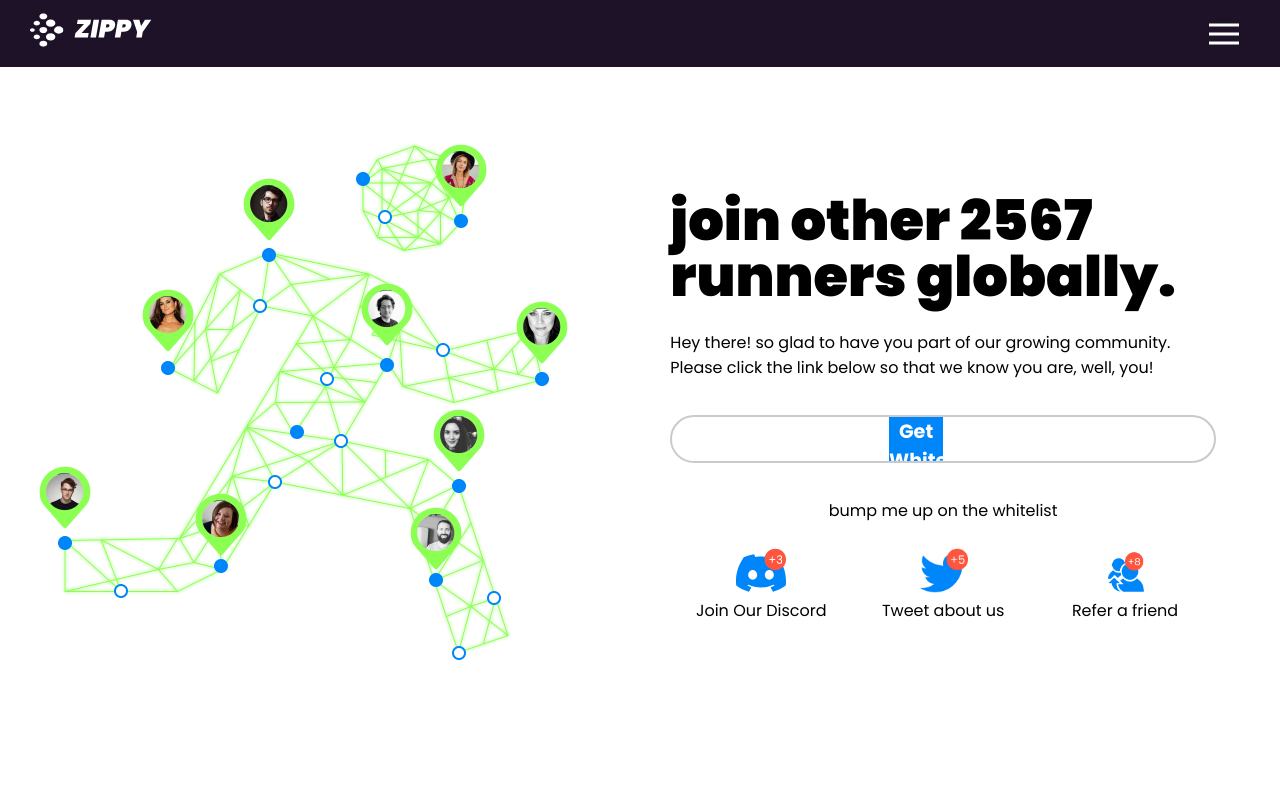
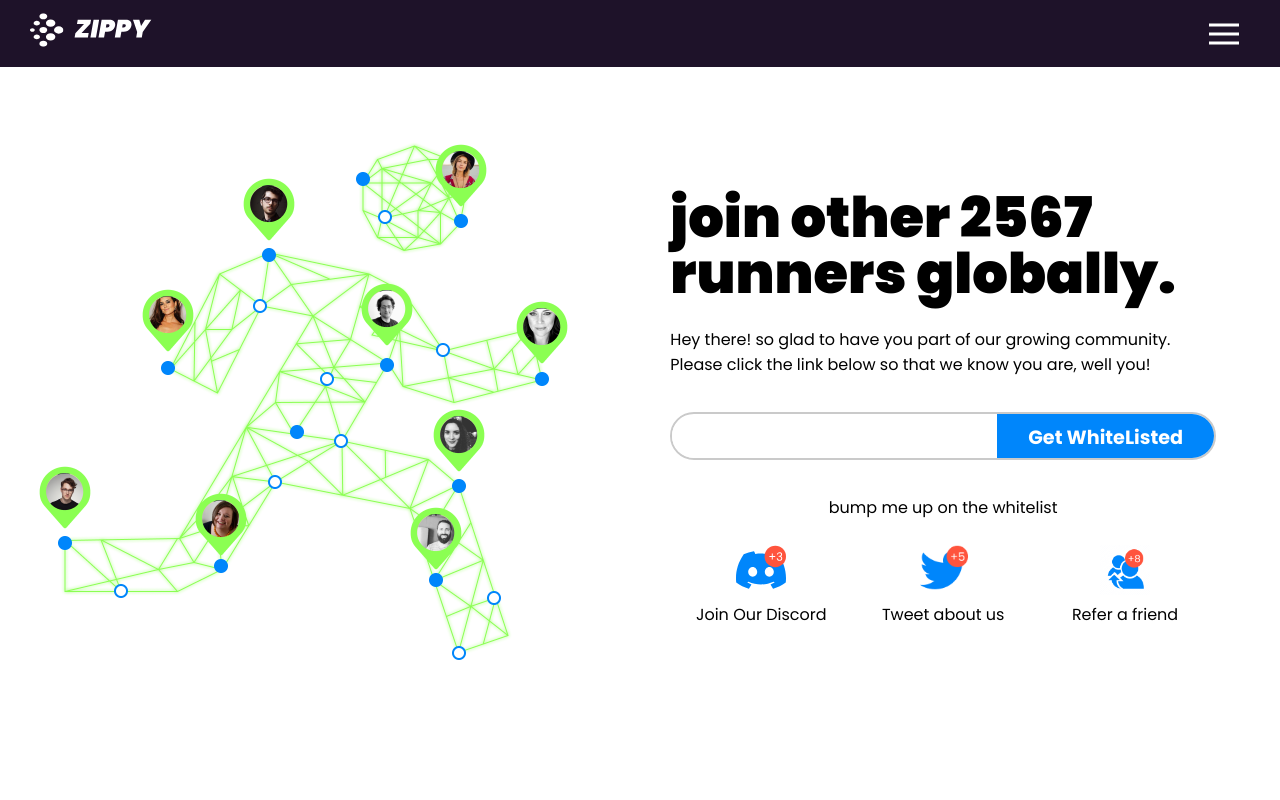
Before and after one commit to lorem-ipsummm/zippy.fit-main, a React (Create React App) app: page /Whitelist in a window 1280 px wide. Shown: the top 800 px of the page. Built offline with nearby package versions, Linux system fonts and the light colour scheme.

Commit message:
Changes - 23/06/2022

```diff
--- a/src/sections/About.js
+++ b/src/sections/About.js
@@ -67,7 +67,7 @@ function Lastsecond() {
                 <br />
                 <span>Advisor & Investor </span>
               </div>
-              <a href="https://www.linkedin.com/in/sunnymakroo/" target="_blank"><img height={30} src="linkedin.png"></img></a>
+              <a href="https://www.linkedin.com/in/ravi-reddy-investor/" target="_blank"><img height={30} src="linkedin.png"></img></a>
             </div>
           </div>
 
@@ -87,7 +87,7 @@ function Lastsecond() {
                 <br />
                 <span>Advisor</span>
               </div>
-              <a href="https://www.linkedin.com/in/sunnymakroo/" target="_blank"><img height={30} src="linkedin.png"></img></a>
+              <a href="https://www.linkedin.com/in/dr-satish-prasad-rath-abb3404b/" target="_blank"><img height={30} src="linkedin.png"></img></a>
             </div>
           </div>
         </div>
--- a/src/sections/Sixth.js
+++ b/src/sections/Sixth.js
@@ -1,6 +1,5 @@
 import React, { useState } from 'react';
 import "./sixth.css";
-import "./Whitelist.css";
 function Sixth() {
   const [indoor, setindoor] = useState(true)
   const inorout = indoor ? (<>
@@ -112,22 +111,22 @@ function Sixth() {
             modal.style.display = "none";
           }} class="close">&times;</span>
           <img className='refer' src='whitelist.png' alt=''>
-          </img><br/><br/>
+          </img><br /><br />
           <p>Spread the word.</p>
-          <br/>
+          <br />
           <div>
             Your 3 months subscription is on us. When you refer your friend - you get
             additional 1 month complimentary and your friend gets 3 months.
             thanks to you!
-          </div> <br/>
+          </div> <br />
           {/* <button onClick={() => {
             window.location.assign("mailto:sunny@zippy.fit");
           }} className='btn add'> Write To Us</button> */}
           {/* <p>Get your club enlisted</p> */}
-          <form method='POST' className='whitelist-info'>
-        <input type="text" name= "email" placeholder='adam.smith@example.com' required/>
-        <button type='submit'> Add friend </button>
-    </form>
+          <form method='POST'>
+            <input className="inp" type="text" name="email" placeholder='adam.smith@example.com' required />
+            <br/><button className='btn2' type='submit'> Add friend </button>
+          </form>
         </div>
 
       </div>
--- a/src/sections/WhiteList.js
+++ b/src/sections/WhiteList.js
@@ -73,15 +73,17 @@ useEffect(()=>{
     </div>
     <span>
         <br/>Hey there! so glad to have you part of our growing community.
-        Please click the link below so that we know you are, well, you!</span> <br/>
+        Please click the link below so that we know you are, well you!</span> <br/>
     <form method='POST'>
         <input type="text" name= "email" placeholder='adam.smith@example.com'
         value={user.email}
         onChange={getUserData}
         autoComplete='off'
         required/>
-        <button type='submit' onClick={postData}> Get WhiteListed </button>
+        <button type='submit' onClick={postData}> Get WhiteListed</button>
     </form>
+
+
     <div className='whitelist-icons'>
         <br/>
         <span>
@@ -90,14 +92,17 @@ useEffect(()=>{
         <br/>
         <div className='icons'>
             <div className='icon-child'>
-                <img height={10} src='DISCORD-BLUE.svg' alt=''></img>
+                <a href="https://discord.com/invite/2FT6R5n52e" target="_blank"><img height={10} src='DISCORD-BLUE.svg' alt=''></img></a>
                 <span>Join Our Discord </span>
             </div>
             <div className='icon-child'>
-                <img height={10} src='TWITTER-BLUE.png' alt=''></img>
+            <a href="https://twitter.com/zippy_fit" target="_blank"><img height={10} src='TWITTER-BLUE.png' alt=''></img></a>
                 <span>Tweet about us</span>
             </div>                        <div className='icon-child'>
-                <img height={10} src='REFER-BLUE.png' alt=''></img>
+                <a href="#" onClick={() => {
+              var modal = document.getElementById("myModal2");
+              modal.style.display = "block";
+            }}><img height={10} src='REFER-BLUE.png' alt=''></img></a>
                 <span>Refer a friend</span>
             </div>
         </div>
@@ -106,7 +111,34 @@ useEffect(()=>{
 </div>
 </div>
 < Footer/>
+<div id="myModal2" class="modal">
 
+        <div class="modal-content">
+          <span onClick={() => {
+            var modal = document.getElementById("myModal2");
+
+            modal.style.display = "none";
+          }} class="close">&times;</span>
+          <img className='refer' src='whitelist.png' alt=''>
+          </img><br /><br />
+          <p>Spread the word.</p>
+          <br />
+          <div>
+            Your 3 months subscription is on us. When you refer your friend - you get
+            additional 1 month complimentary and your friend gets 3 months.
+            thanks to you!
+          </div> <br />
+          {/* <button onClick={() => {
+            window.location.assign("mailto:sunny@zippy.fit");
+          }} className='btn add'> Write To Us</button> */}
+          {/* <p>Get your club enlisted</p> */}
+          <form method='POST'>
+            <input className="inp" type="text" name="email" placeholder='adam.smith@example.com' required />
+            <br/><button className='btn2' type='submit'> Add friend </button>
+          </form>
+        </div>
+
+      </div>
 
 </>
 
--- a/src/sections/sixth.css
+++ b/src/sections/sixth.css
@@ -94,24 +94,17 @@ text-align: center;
     background-color: white;
     color: black;
 }
-.whitelist-info button{
-    width: 10%;
- font-weight: 700;
- font-size: 1.2rem;
-    position: relative;
-    /* top: -1px; */
-    background-color: #0086FB;
-    color: white;
-    outline: none;
-    border: none;
-    height: 6vh;
-z-index: 2;
-}
 
-.whitelist-info input{
+.inp{
     height: 3vh;
     outline: 2px;
-    border: #000;
+    border: 1px solid #000;
+    border-radius: 50px;
     padding: 20px;
-width: 40%;
+    width: 80%;
 }
+.btn2{
+    background-color: #000;
+    color: white;
+    width: 60%;
+}
```
Also changed, not shown: src/sections/Whitelist.css (+26 -17 lines).
